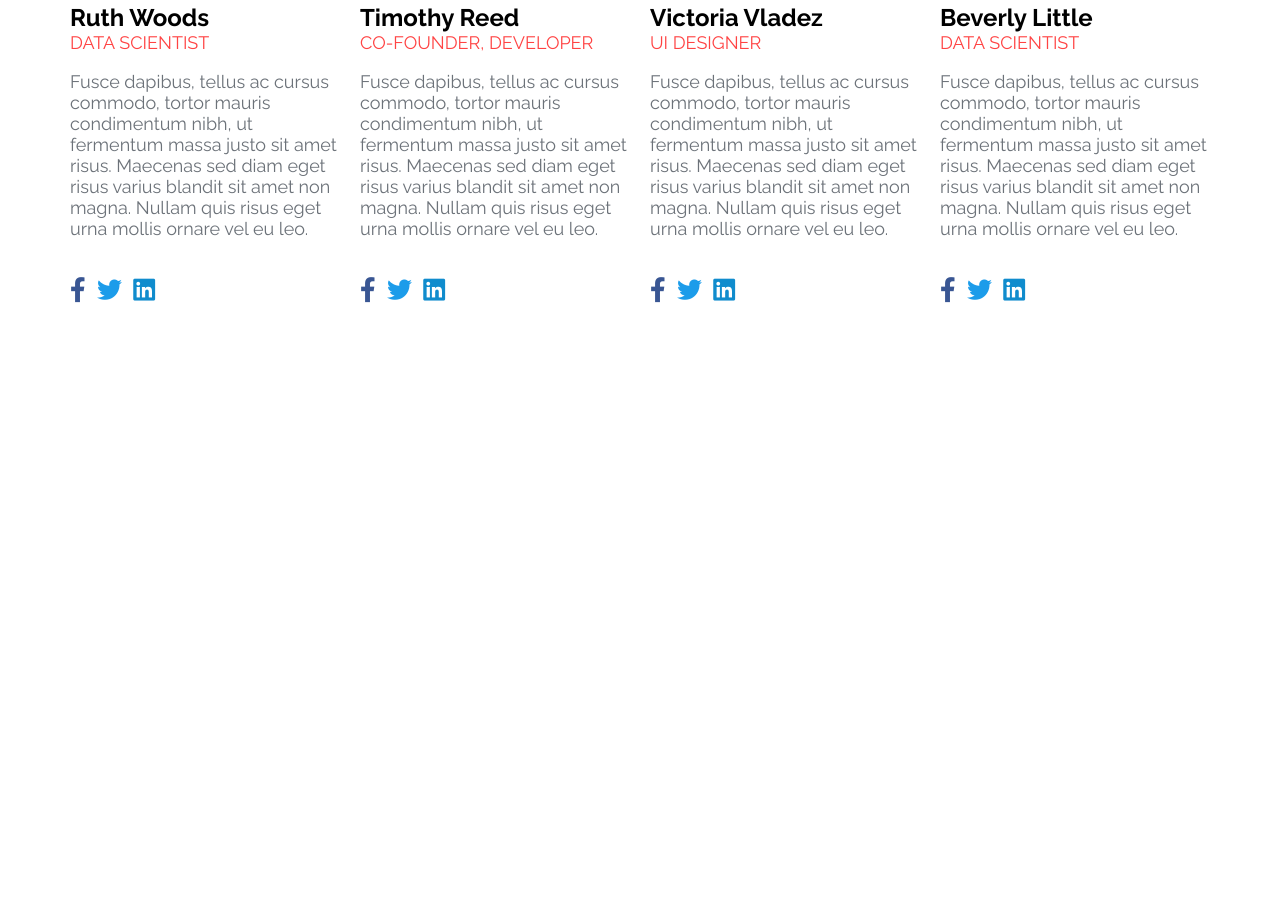
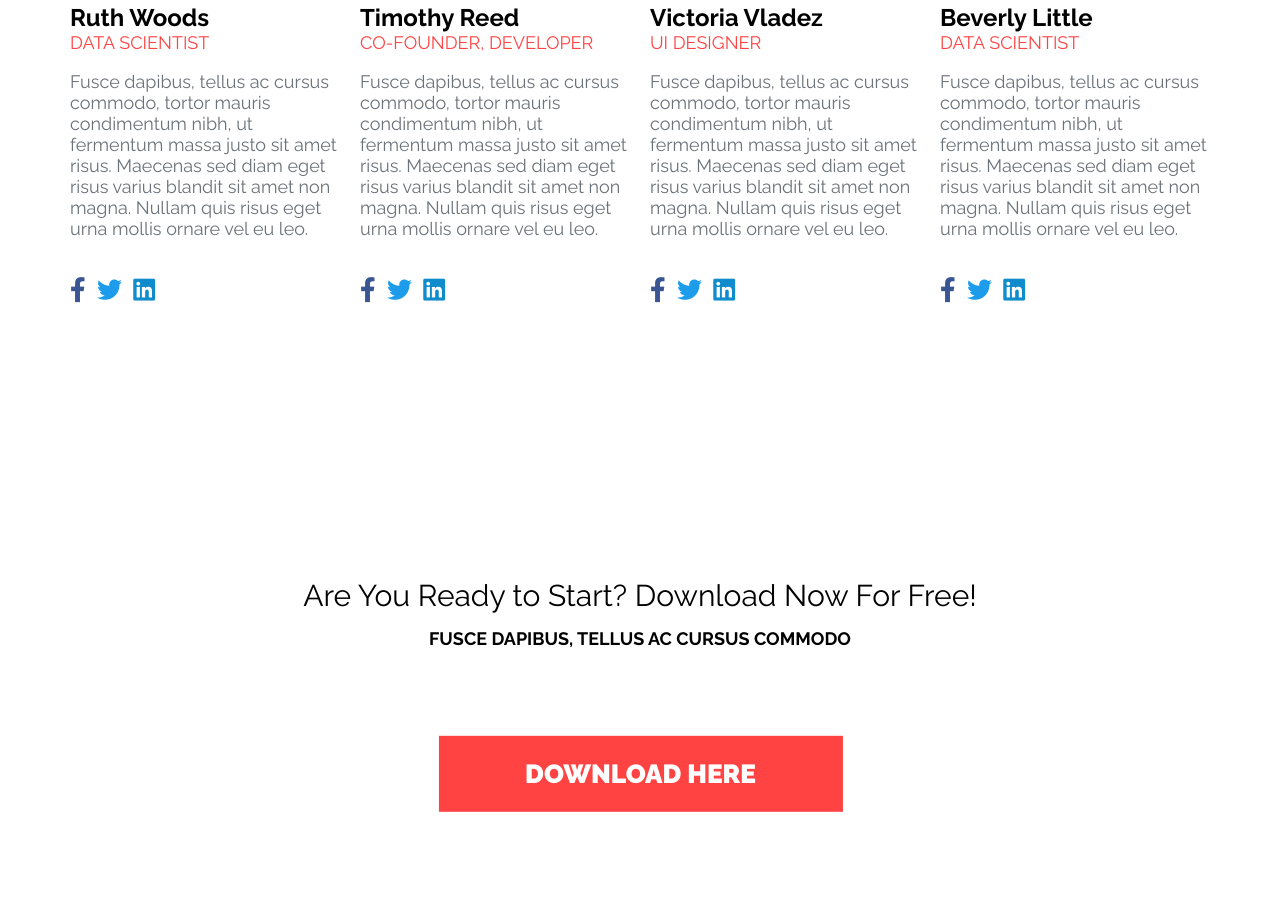
Before and after one commit to NikitaProshyn/FirstProject, a website built with Parcel: page src/index.html in a window 1280 px wide. Shown: the part 2740-3662 px from the top of the page. Before the commit the page ends 3159 px from the top, so only its background shows below. Built offline with nearby package versions, Linux system fonts and the light colour scheme.

Commit message:
add section

```diff
--- a/src/index.html
+++ b/src/index.html
@@ -17,19 +17,19 @@
                <nav class="menu_nav">
                   <ul class="nav_items">
                      <li class="nav_item">
-                        <a href="#">FEATURES</a>
+                        <a href="##">FEATURES</a>
                      </li>
                      <li class="nav_item">
-                        <a href="#">WORKS</a>
+                        <a href="##">WORKS</a>
                      </li>
                      <li class="nav_item">
-                        <a href="#">OUR TEAM</a>
+                        <a href="##">OUR TEAM</a>
                      </li>
                      <li class="nav_item">
-                        <a href="#">TESTIMONIALS</a>
+                        <a href="##">TESTIMONIALS</a>
                      </li>
                      <li class="nav_item">
-                        <a href="#">DOWNLOAD</a>
+                        <a href="##">DOWNLOAD</a>
                      </li>
                   </ul>
                </nav>
@@ -371,6 +371,24 @@
          </div>
       </section>
 
+      <section class="start">
+         <div class="container">
+            <div class="start_wrap">
+               <div class="start_info">
+                  <h3 class="start_info_title">
+                     Are You Ready to Start? Download Now For Free!
+                  </h3>
+                  <span class="start_info_text"
+                     >FUSCE DAPIBUS, TELLUS AC CURSUS COMMODO</span
+                  >
+               </div>
+               <div class="start_btn">
+                  <a href="##">DOWNLOAD HERE</a>
+               </div>
+            </div>
+         </div>
+      </section>
+
       <script type="module" src="./js/index.js"></script>
    </body>
 </html>
--- a/src/sass/index.scss
+++ b/src/sass/index.scss
@@ -1,9 +1,10 @@
 @import 'cdn.scss';
 @import './variables/fz.scss';
 @import './sections/header.scss';
-@import './advantage.scss';
-@import './portfolio.scss';
-@import './team.scss';
+@import './sections/advantage.scss';
+@import './sections/portfolio.scss';
+@import './sections/team.scss';
+@import './sections/start.scss';
 
 * {
    padding: 0;
--- /dev/null
+++ b/src/sass/sections/start.scss
@@ -0,0 +1,65 @@
+.start {
+   padding: 159px 0 114px;
+}
+
+.start_info {
+   text-align: center;
+
+   .start_info_title {
+      font-size: $_30px;
+      font-weight: 500;
+      font-family: 'Raleway', sans-serif;
+      color: #000000;
+
+      margin-bottom: 15px;
+   }
+
+   .start_info_text {
+      font-size: $_18px;
+      font-weight: 700;
+      font-family: 'Raleway', sans-serif;
+      color: #000000;
+   }
+}
+
+.start_btn {
+   max-width: 369px;
+   margin: 90px auto 0px;
+   text-align: center;
+   background-color: #ff4343;
+   padding: 20px 50px;
+   cursor: pointer;
+   transition: 0.3s;
+
+   animation-name: start_btn;
+   animation-duration: 1.5s;
+   animation-iteration-count: infinite;
+
+   &:hover {
+      background-color: #e71414;
+      animation: none;
+   }
+
+   &:active {
+      background-color: #ff4343;
+      box-shadow: 4px 4px 30px #ff4343;
+      transition: 0.03s;
+      transform: scale(1.1);
+   }
+
+   @keyframes start_btn {
+      0% {
+         transform: scale(1);
+      }
+      50% {
+         transform: scale(1.1);
+      }
+   }
+
+   a {
+      font-size: $_24px;
+      font-weight: 900;
+      font-family: 'Raleway', sans-serif;
+      color: #fff;
+   }
+}
```
Also changed, not shown: src/sass/sections/advantage.scss (renamed from src/sass/advantage.scss), src/sass/sections/infromation.scss (deleted), src/sass/sections/portfolio.scss (renamed from src/sass/portfolio.scss), src/sass/sections/team.scss (renamed from src/sass/team.scss).
